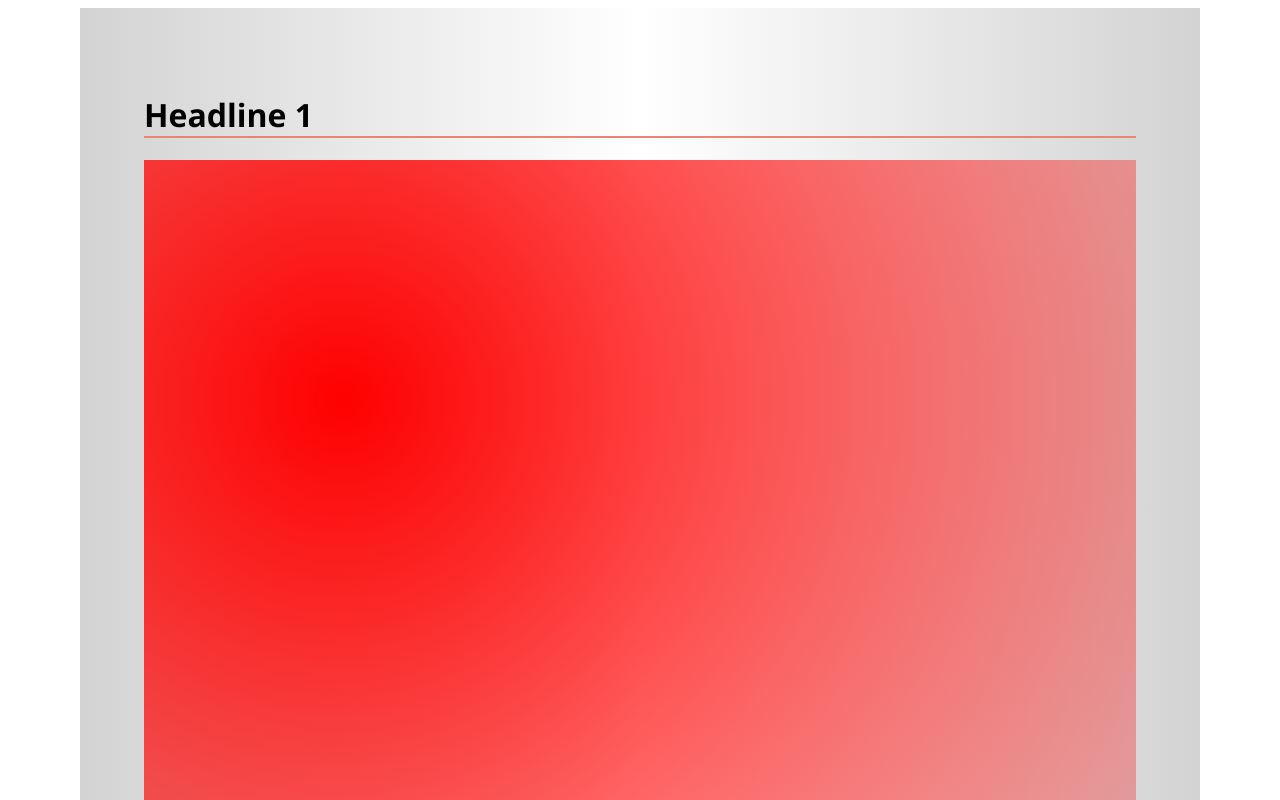
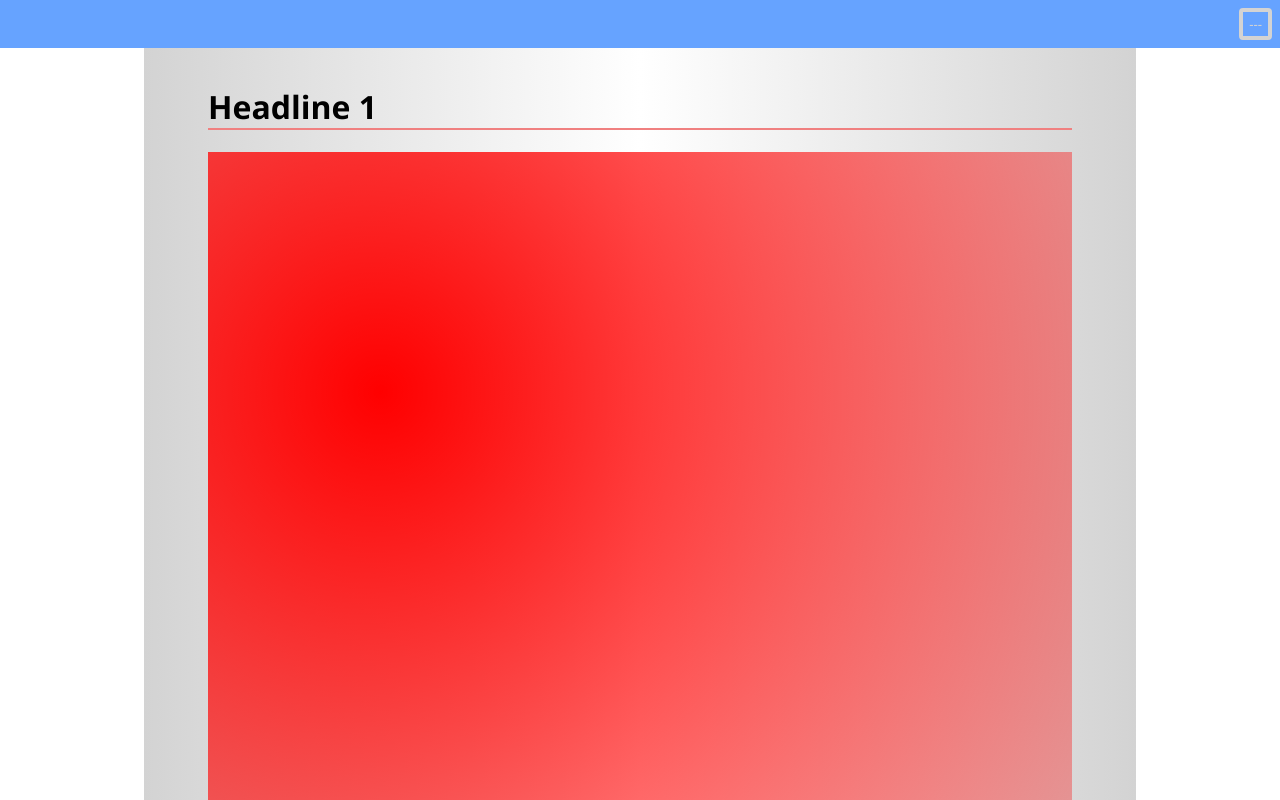
Before and after one commit to Kharonus/webpack-website, a website built with webpack: page index.html in a window 1280 px wide. Shown: the top 800 px of the page. Built offline with nearby package versions, Linux system fonts and the light colour scheme.

Commit message:
Added header

```diff
--- a/index.html
+++ b/index.html
@@ -8,7 +8,11 @@
 <body>
   <script src="main.js"></script>
 
-  <div class="container">
+  <div class="header">
+    <button class="light">---</button>
+  </div>
+
+  <div class="content">
     <h1>Headline 1</h1>
     <div class="placeholder"></div>
 
--- a/src/index.ts
+++ b/src/index.ts
@@ -1 +1 @@
-import './styles.scss';
+import './style/styles.scss';
--- /dev/null
+++ b/src/style/buttons.scss
@@ -0,0 +1,18 @@
+@import "./variables.scss";
+
+button {
+    height: 32px;
+    background-color: transparent;
+    border-style: solid;
+    border-width: 4px;
+    border-radius: 4px;
+
+    &:active {
+        border-style: inset;
+    }
+
+    &.light {
+        color: $lightgray;
+        border-color: $lightgray;
+    }
+}
--- /dev/null
+++ b/src/style/styles.scss
@@ -0,0 +1,54 @@
+ @import "./variables.scss";
+ @import "./buttons.scss";
+
+* {
+    font-family: 'Segoe UI', Tahoma, Geneva, Verdana, sans-serif;
+    box-sizing: border-box;
+}
+
+body {
+    height: 100vh;
+    margin: 0;
+}
+
+.header {
+    background-color: $blue;
+    height: $header-height;
+    width: 100%;
+    position: fixed;
+    padding: 0 8px;
+    display: flex;
+    flex-direction: row;
+    justify-content: flex-end;
+    align-items: center;
+}
+
+.content {
+    padding: 4em;
+    background-image: linear-gradient(to right, lightgray, white, lightgray);
+
+    h1 {
+        border-bottom: 2px solid lightcoral;
+    }
+
+    .placeholder {
+        width: 100%;
+        height: 1200px;
+        background-image: radial-gradient(circle at 20% 20%, red, transparent);
+    }
+}
+
+/* Mobile Phones (laptops/desktops, 992px and up) */
+@media only screen and (min-width: 600px) {
+    .content {
+        width: 100%;
+    }
+}
+
+/* Large devices (laptops/desktops, 992px and up) */
+@media only screen and (min-width: 992px) {
+    .content {
+        width: 992px;
+        margin: auto;
+    }
+}
--- /dev/null
+++ b/src/style/variables.scss
@@ -0,0 +1,6 @@
+/* Colors */
+$blue: #66a3ff;
+$lightgray: lightgray;
+
+/* Constants */
+$header-height: 48px;
--- a/src/styles.scss
+++ /dev/null
@@ -1,33 +0,0 @@
-* {
-    font-family: 'Segoe UI', Tahoma, Geneva, Verdana, sans-serif;
-}
-
-/* Mobile Phones (laptops/desktops, 992px and up) */
-@media only screen and (min-width: 600px) {
-    .container {
-        width: 100%;
-    }
-}
-
-/* Large devices (laptops/desktops, 992px and up) */
-@media only screen and (min-width: 992px) {
-    .container {
-        width: 992px;
-        margin: auto;
-    }
-}
-
-.container {
-    padding: 4em;
-    background-image: linear-gradient(to right, lightgray, white, lightgray);
-
-    h1 {
-        border-bottom: 2px solid lightcoral;
-    }
-
-    .placeholder {
-        width: 100%;
-        height: 1200px;
-        background-image: radial-gradient(circle at 20% 20%, red, transparent);
-    }
-}
--- a/webpack.config.js
+++ b/webpack.config.js
@@ -11,11 +11,16 @@ module.exports = {
             },
             {
                 test: /\.scss$/,
-              use: [
-                  'style-loader',
-                  'css-loader',
-                  'sass-loader'
-              ]
+                use: [{
+                    loader: "style-loader"
+                }, {
+                    loader: "css-loader"
+                }, {
+                    loader: "sass-loader",
+                    options: {
+                        includePaths: ["src/style"]
+                    }
+                }]
             }
         ]
     },
```
Lines whose indentation alone changed are shown as unchanged.
